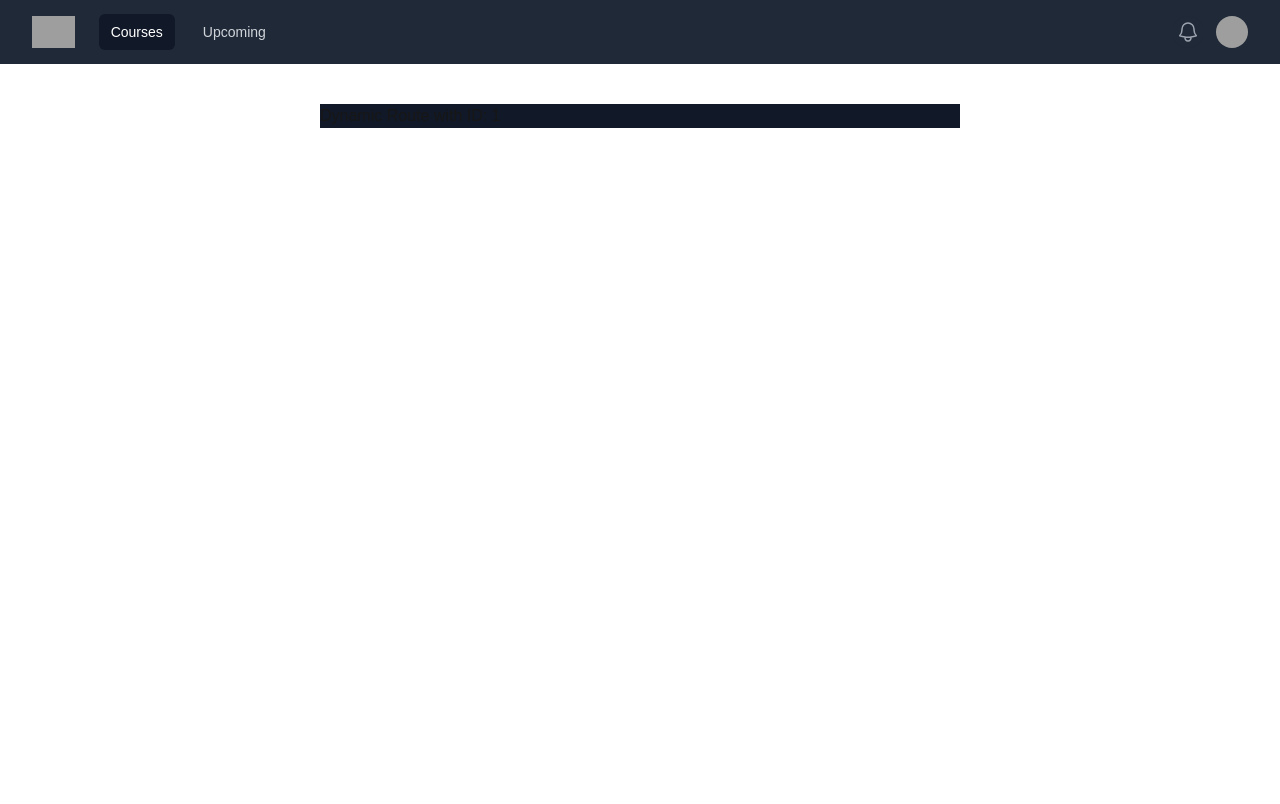
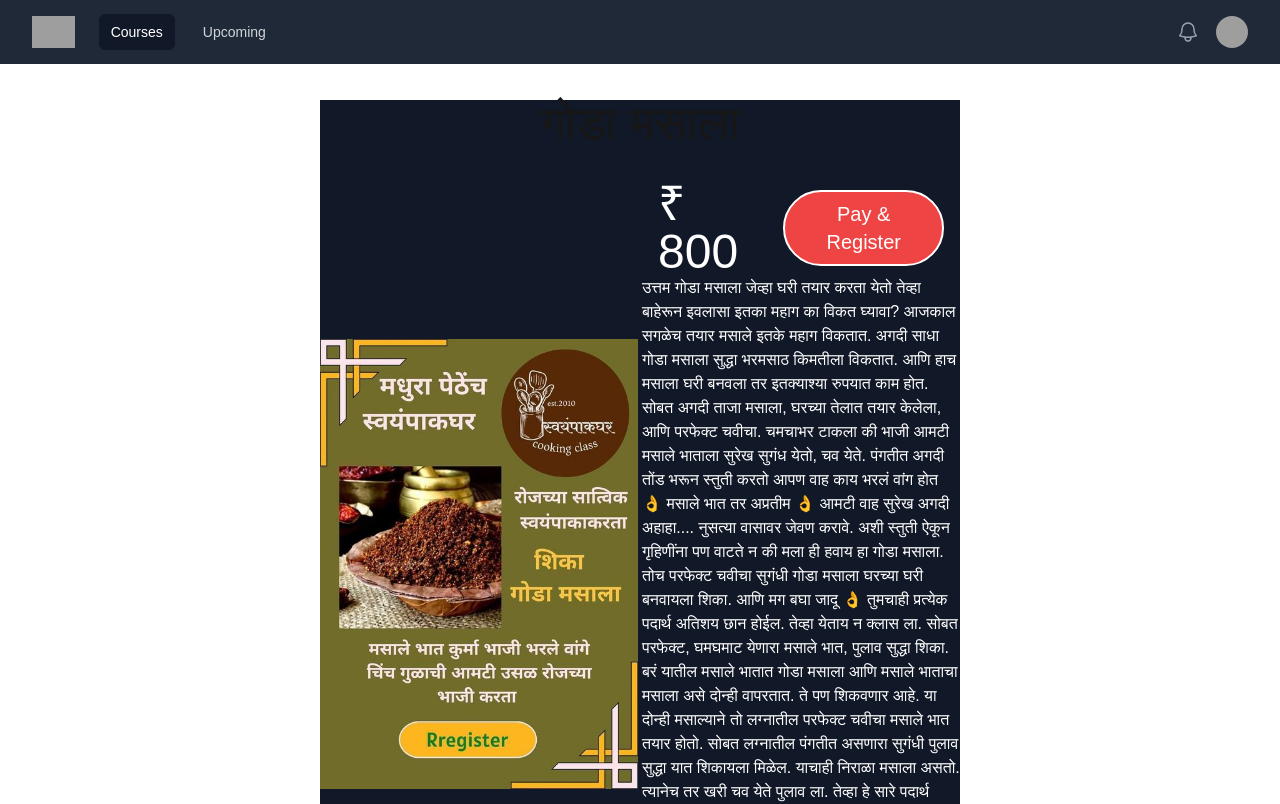
Before and after one commit to manojpethe/anyoneCanCook, a Next.js app in the folder lets-cook/: page /courses/1 in a window 1280 px wide. Shown: the top 804 px of the page. Built offline with nearby package versions, Linux system fonts and the light colour scheme; grey boxes are pictures that could not be loaded.

Commit message:
showCourse updated

```diff
--- a/lets-cook/pages/courses/[id].tsx
+++ b/lets-cook/pages/courses/[id].tsx
@@ -1,20 +1,67 @@
-import React from 'react'
+import React, {useState,useEffect} from 'react'
 import { useRouter } from 'next/router';
+import Image from 'next/image';
+
+type courseType = {
+  imgPath: string;
+  id: number;
+  title: string;
+  description: string;
+  price: number;
+}
 
 const ShowCourse = () => {
   const router = useRouter();
+  const [course, setCourse] = useState({ imgPath: "", id: 0, title:"", description: "", price: 0 });
   const { id } = router.query;
 
-  // Use the id value here
-  console.log('ID:', id);
+  useEffect(()=>{
+    getCourses()
+  },[id])
+
+  const getCourses = async()=>{
+    fetch('/database.json')
+    .then(response => response.json())
+    .then(data => {
+        const selectedItem = data.find((item:any)=>{
+          // console.log(id,item?.id);
+          if(id == item?.id){
+            // console.log("found it:",item);
+            setCourse(item);
+          }
+        })
+    })
+    .catch(error => {
+        // Handle errors here
+        console.error('Error:',error);
+    });
+  }
 
   return (
-    <div className="py-10 xl:px-80 md:px-40 sm:px-10 xs:px-10">
+    <div className="py-1 xl:px-80 md:px-40 sm:px-10 xs:px-10">
       <div className="bg-gray-900">
-      <h1>Dynamic Route with ID: {id}</h1>
+      <header className="text-center mb-8 mt-8">
+        <h1 className="text-5xl mb-1">{course?.title}</h1>
+      </header>
+      <div className='grid sm:grid-cols-1 md:grid-cols-2 lg:grid-cols-2  xl:grid-cols-2 gap-1'>
+        <div className='flex justify-center items-center'><img src={course?.imgPath} /></div>
+        <div className='text-white '>
+        <div className='flex justify-center items-center text-white text-5xl px-4'>
+            ₹ {course?.price}&nbsp;
+          <button className='text-xl bg-red-500 text-white rounded-full border-2 border-white px-4 py-2 hover:bg-green-500'>
+          Pay & Register
+          </button>
+        </div>
+        <p/>
+          {course?.description}
+
+        </div>
+      </div>
+      {/* <div>{JSON.stringify(course)}</div> */}
       </div>
     </div>
   )
 }
 
+
 export default ShowCourse
--- a/lets-cook/pages/courses/course-item/index.tsx
+++ b/lets-cook/pages/courses/course-item/index.tsx
@@ -6,6 +6,7 @@ type CourseItemProps = {
   data: {
     imgPath: string;
     id: number;
+    title: string;
     descrition: string;
     price: number;
   };
@@ -13,7 +14,7 @@ type CourseItemProps = {
 
 const CourseItem: React.FC<CourseItemProps> = ({data}) => {
   const router = useRouter()
-  console.log(JSON.stringify(data));
+  // console.log(JSON.stringify(data));
 
   const visitCourse = (id:number)=>{
     router.push("/courses/" + id)
--- a/lets-cook/pages/courses/index.tsx
+++ b/lets-cook/pages/courses/index.tsx
@@ -4,6 +4,7 @@ import CourseItem from './course-item'
 type courseType = {
       imgPath: string;
       id: number;
+      title: string;
       descrition: string;
       price: number;
   }
@@ -13,7 +14,7 @@ const Courses = () => {
 
     useEffect(() => {
         getCourses()
-        console.log(courses);
+        // console.log(courses);
     }, [])
 
     const getCourses = async()=>{
--- a/lets-cook/public/database.json
+++ b/lets-cook/public/database.json
@@ -1,4 +1,16 @@
 [
-{ "id":1, "imgPath":"/img/course1.jpg", "description":"Course 1", "price": 800 },
-{ "id":2, "imgPath":"/img/course2.jpg", "description":"Course 2", "price": 500 }
+    {
+        "id": 1,
+        "imgPath": "/img/course1.jpg",
+        "title": "गोडा मसाला",
+        "description": " उत्तम गोडा मसाला जेव्हा घरी तयार करता येतो तेव्हा बाहेरून इवलासा इतका महाग का विकत घ्यावा? आजकाल सगळेच तयार मसाले इतके महाग विकतात. अगदी साधा गोडा मसाला सुद्धा भरमसाठ किमतीला विकतात. आणि हाच मसाला घरी बनवला तर इतक्याश्या रुपयात काम होत. सोबत अगदी ताजा मसाला, घरच्या तेलात तयार केलेला, आणि परफेक्ट चवीचा. चमचाभर टाकला की भाजी आमटी मसाले भाताला सुरेख सुगंध येतो, चव येते. पंगतीत अगदी तोंड भरून स्तुती करतो आपण वाह काय भरलं वांग होत 👌 मसाले भात तर अप्रतीम 👌 आमटी वाह सुरेख अगदी अहाहा.... नुसत्या वासावर जेवण करावे. अशी स्तुती ऐकून गृहिणींना पण वाटते न की मला ही हवाय हा गोडा मसाला. तोच परफेक्ट चवीचा सुगंधी गोडा मसाला घरच्या घरी बनवायला शिका. आणि मग बघा जादू 👌 तुमचाही प्रत्येक पदार्थ अतिशय छान होईल. तेव्हा येताय न क्लास ला. सोबत परफेक्ट, घमघमाट येणारा मसाले भात, पुलाव सुद्धा शिका. बरं यातील मसाले भातात गोडा मसाला आणि मसाले भाताचा मसाला असे दोन्ही वापरतात. ते पण शिकवणार आहे. या दोन्ही मसाल्याने तो लग्नातील परफेक्ट चवीचा मसाले भात तयार होतो. सोबत लग्नातील पंगतीत असणारा सुगंधी पुलाव सुद्धा यात शिकायला मिळेल. याचाही निराळा मसाला असतो. त्यानेच तर खरी चव येते पुलाव ला.  तेव्हा हे सारे पदार्थ शिकायचे असतील तर पटकन क्लास जॉईन करा. रेकॉर्डेड क्लास आहे. महिनाभर व्हिडीओ एक्सेस राहील. व्हिडीओ बघत बघत मसाले तयार करा. नोट्स देखील माहितीपूर्ण आहेत. खाली लिंक दिली आहे त्यावर क्लिक करून मला संपर्क करा आणि क्लास जॉईन करा.Goda Masala Class.You will learn 5 recipes in this class.",
+        "price": 800
+    },
+    {
+        "id": 2,
+        "imgPath": "/img/course2.jpg",
+        "title": "आमटी आणि कोशिंबीर",
+        "description": "खुमासदार आमटी आणि परफेक्ट चवीची कोशिंबीर असेल तर साध्या जेवणाची ही लज्जत वाढते. परफेक्ट आमटी आणि कोशिंबीर शिकायच्या असतील हा क्लास जरूर अटेंड करा. यात 7 प्रकारच्या आमटी आणि 6 प्रकारच्या कोशिंबीर शिकायला मिळतील. प्रत्येक आमटीची खासियत वेगळी आहे. *आमटी कोशिंबीर क्लास*",
+        "price": 500
+    }
 ]
```
